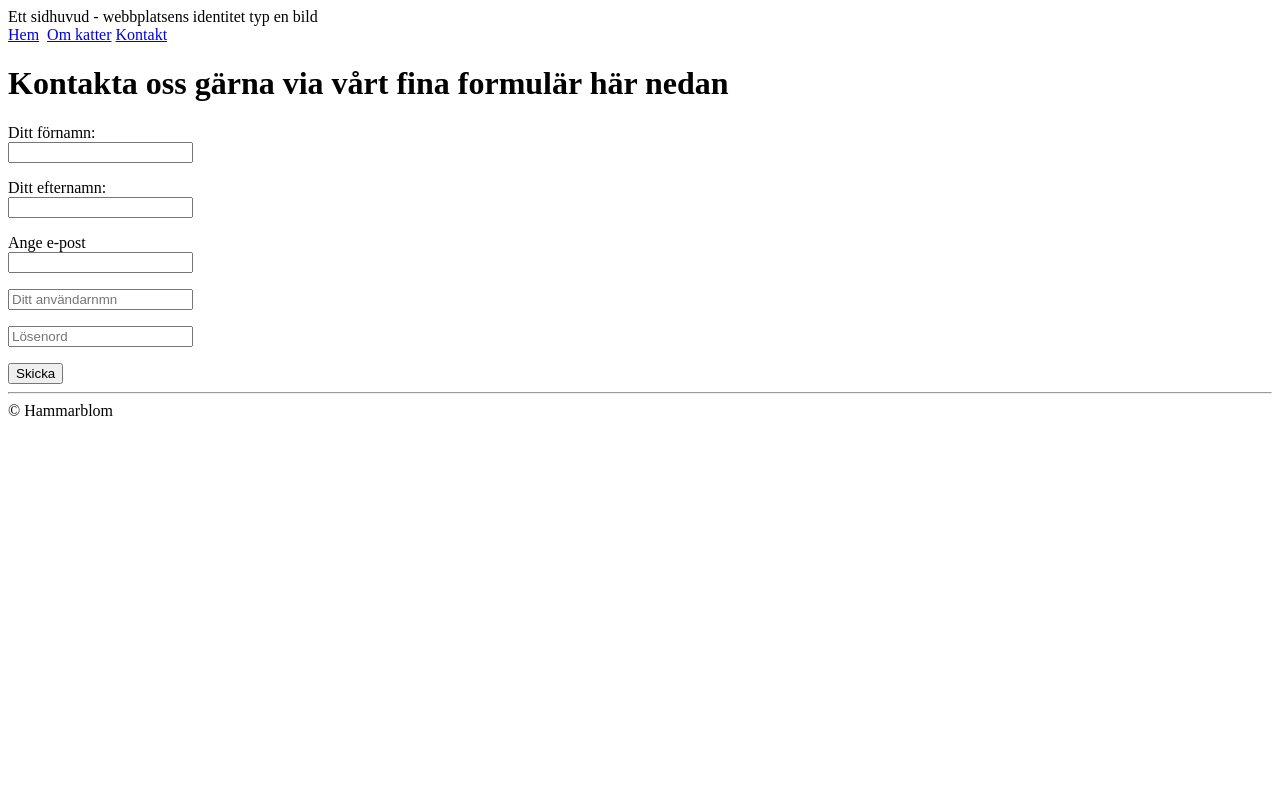
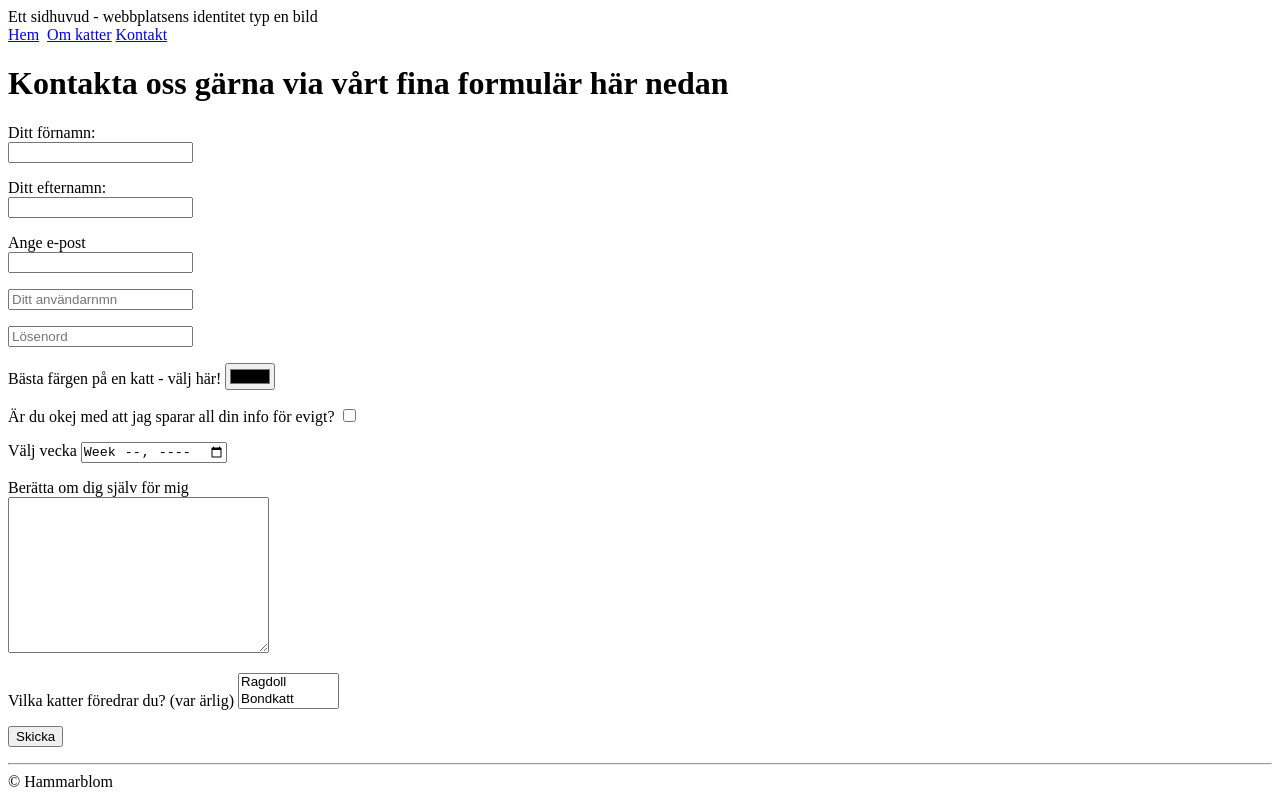
Before and after one commit to Hammarblom/6sep, a plain HTML site: page contact.html in a window 1280 px wide. Drawn offline with Linux system fonts and the light colour scheme.

Commit message:
lagt till kontaktformulär

```diff
--- a/contact.html
+++ b/contact.html
@@ -25,13 +25,13 @@
             Ditt förnamn: <br><input type="text" name="firstname">
         </p>
 
-    <!--Ett element som tänkt vara ledtext till ex ett formulär-->
+        <!--Ett element som tänkt vara ledtext till ex ett formulär-->
         <p>
             <label for="lastname"></label>
             Ditt efternamn: <br><input type="text" name="lastname">
         </p>
 
-    <!--Alternativt sätt att använda label-element-->
+        <!--Alternativt sätt att använda label-element-->
         <p>
             <label>
                 Ange e-post <br>
@@ -39,17 +39,51 @@
             </label>
         </p>
 
-    <!--Ytterligare varianter på inputfält med placeholer och sen hoppa över ledtext-->
+        <!--Ytterligare varianter på inputfält med placeholer och sen hoppa över ledtext-->
         <p>
-    <!--Gör attributet required-->
-            <input type="text" name="username" placeholder="Ditt användarnmn" required>
+            <!--Gör attributet required-->
+            <input type="text" name="username" placeholder="Ditt användarnmn" required minlength="2" maxlength="5">
         </p>
 
         <p>
             <input type="password" name="password" id="password" placeholder="Lösenord">
         </p>
 
-        <input type="submit" value="Skicka">
+        <p>
+            Bästa färgen på en katt - välj här!
+        <input type="color" name="color" id="color">
+        </p>
+
+        <p>
+            Är du okej med att jag sparar all din info för evigt?
+            <input type="checkbox" name="checkbox" id="checkbox" required>
+        </p>
+
+        <p>
+            Välj vecka
+            <input type="week" name="week" id="week">
+        </p>
+
+        <p>
+            Berätta om dig själv för mig <br>
+            <textarea name="letter" id="letter" cols="30" rows="10"></textarea>
+        </p>
+
+        <p>
+            Vilka katter föredrar du? (var ärlig)
+            <select name="cats" id="cats" multiple size="2">
+                <option value="Ragdoll">Ragdoll</option>
+                <option value="Bondkatt">Bondkatt</option>
+                <option value="Britisk">Britisk korthår</option>
+                <option value="Sibirisk">Sibirisk</option>
+                <option value="Norsk">Norsk skogskatt</option>
+            </select>
+        </p>
+
+        <p>
+            <input type="submit" value="Skicka">
+        </p>
+
     </form>
 
     <hr>
```
